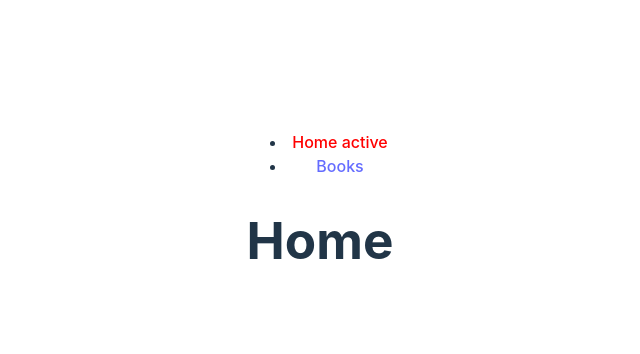
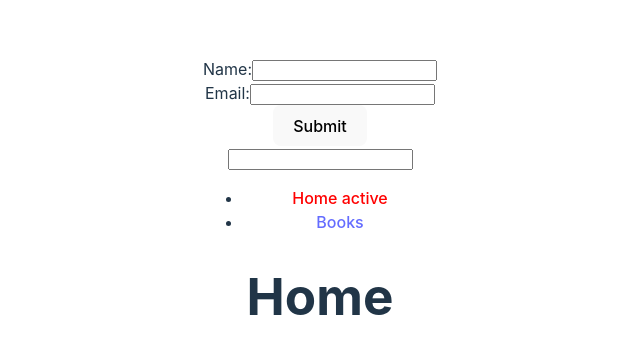
Before and after one commit to mangalooo/ITHS_FirstProject, a React (Vite) app: page / in a window 1280 px wide. Shown: the part 192-546 px from the top of the page, without its empty margins (320-960 px from the left). Built offline with nearby package versions, Linux system fonts and the light colour scheme.

Commit message:
Test form with functions

```diff
--- a/src/App.jsx
+++ b/src/App.jsx
@@ -25,12 +25,16 @@ import { Link, NavLink, Route, Routes, useLocation } from 'react-router-dom'
 import { Home } from './components/routerDom/Home'
 import { NotFound } from './components/routerDom/NotFound'
 import { BookRoutes } from './components/routerDom/BookRoutes'
+import BasicForm from './components/form/BasicForm';
+import ControlledComponents from './components/form/ControlledComponents';
 import './components/css/styles.css'
 
 function App() {
     const location = useLocation()
     return (
         <>
+            <BasicForm />
+            <ControlledComponents />
             <nav>
                 <ul>
                     <li>
@@ -60,6 +64,7 @@ function App() {
     )
 
     /*
+        Week 1 - 3
       <>
           <div>
                 <MyClass />
--- /dev/null
+++ b/src/components/form/BasicForm.jsx
@@ -0,0 +1,47 @@
+import { useState } from 'react'
+
+// Define a component called 'BasicForm'
+const BasicForm = () => {
+    // Create state variables for inpus fields: name and email
+    const [name, setName] = useState('') // 'name' state for capturing user`s name
+    const [email, setEmail] = useState('') // 'email' state for capturing user`s email
+
+    // Handle input changes and update 'name' state
+    const handleNameChange = (event) => {
+        setName(event.target.value) // Update 'name' state with the inpus value
+    }
+
+    // Handle input changes and update 'email' state
+    const handleEmailChange = (event) => {
+        setEmail(event.target.value) // Update 'email' state with the inpus value
+    }
+
+    // Handle form submission
+    const handleSubmit = (event) => {
+        event.preventDefault(); // Prevent the default form submission behavior
+        // Process form data, e.g., send to server or perform actions
+        console.log('Submitted:', name, email);
+    };
+
+    // Render  a form with input fields and a submit button
+    return (
+        <form onSubmit={handleSubmit}>
+            <label>
+                Name:
+                {/* {Input field for capturing user`s name */}
+                    <input type="text" value={name} onChange={handleNameChange} />
+            </label>
+            <br />
+            <label>
+                Email:
+                {/* {Input field for capturing user`s email */}
+                    <input type="text" value={email} onChange={handleEmailChange} />
+            </label>
+            <br />
+            {/* Submin button triggers the 'handleSubmit' function */}
+            <button type="submit"> Submit </button>
+        </form>
+    )
+}
+
+export default BasicForm
--- /dev/null
+++ b/src/components/form/ControlledComponents.jsx
@@ -0,0 +1,26 @@
+import { useState } from 'react'
+
+// Define a component called 'ControlledComponents'
+const ControlledComponents = () => {
+    // Create a state variable named 'name' and function to update it named 'setName'
+    const [name, setName] = useState('')
+
+    // Define a function to handle changes when the user types in the input field
+    const handleNameChange = (event) => {
+        // Call 'setName' to update the 'name' state with the new value typed by the user
+        setName(event.target.value)
+    }
+
+    // Render the component
+    return (
+        <>
+            {/* input field where the value is controlled be the 'name' state */}
+            <input type="text" value={name} onChange={handleNameChange} />
+
+            {/* Display the current value of the 'name' state */}
+            <p> {name} </p>
+        </>
+    )
+}
+
+export default ControlledComponents
```
